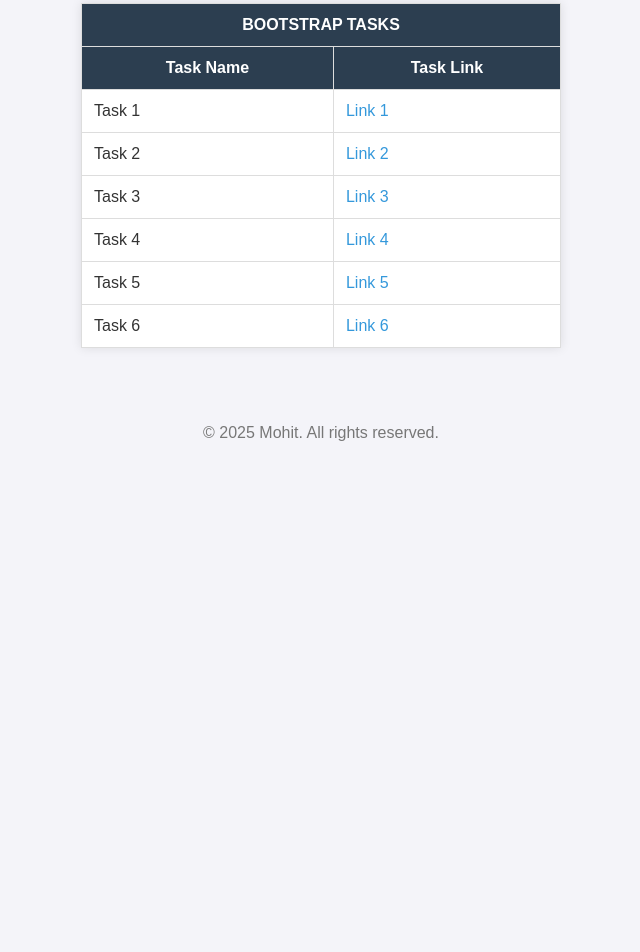
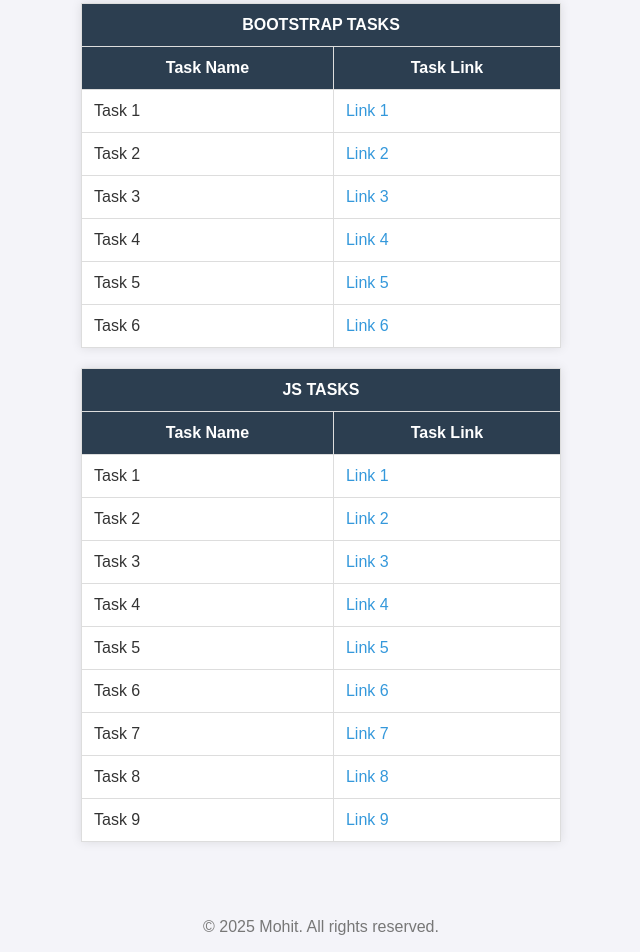
Before and after one commit to mohityadav17/-vitassignment, a plain HTML site: page index.html in a window 1280 px wide. Shown: the part 900-1852 px from the top of the page, without its empty margins (319-959 px from the left). Before the commit the page ends 1358 px from the top, so only its background shows below. Drawn offline with Linux system fonts and the light colour scheme.

Commit message:
Update index.html

```diff
--- a/index.html
+++ b/index.html
@@ -177,6 +177,55 @@
                 </tr>
             </tbody>
         </table>
+        <table>
+            <thead>
+                <tr>
+                    <th colspan="2">JS TASKS</th>
+                </tr>
+                <tr>
+                    <th>Task Name</th>
+                    <th>Task Link</th>
+                </tr>
+            </thead>
+            <tbody>
+                <tr>
+                    <td>Task 1</td>
+                    <td><a href="./JAVASCRIPT/task1.html" target="_blank">Link 1</a></td>
+                </tr>
+                <tr>
+                    <td>Task 2</td>
+                    <td><a href="./JAVASCRIPT/task2.html" target="_blank">Link 2</a></td>
+                </tr>
+                <tr>
+                    <td>Task 3</td>
+                    <td><a href="./JAVASCRIPT/task3.html" target="_blank">Link 3</a></td>
+                </tr>
+                <tr>
+                    <td>Task 4</td>
+                    <td><a href="./JAVASCRIPT/task4.html" target="_blank">Link 4</a></td>
+                </tr>
+                <tr>
+                    <td>Task 5</td>
+                    <td><a href="./JAVASCRIPT/task5.html" target="_blank">Link 5</a></td>
+                </tr>
+                <tr>
+                    <td>Task 6</td>
+                    <td><a href="./JAVASCRIPT/task6.html" target="_blank">Link 6</a></td>
+                </tr>
+                <tr>
+                    <td>Task 7</td>
+                    <td><a href="./JAVASCRIPT/task7.html" target="_blank">Link 7</a></td>
+                </tr>
+                <tr>
+                    <td>Task 8</td>
+                    <td><a href="./JAVASCRIPT/task8.html" target="_blank">Link 8</a></td>
+                </tr>
+                <tr>
+                    <td>Task 9</td>
+                    <td><a href="./JAVASCRIPT/Task-9/index.html" target="_blank">Link 9</a></td>
+                </tr>
+            </tbody>
+        </table>
     </main>
 
     <footer>
```
